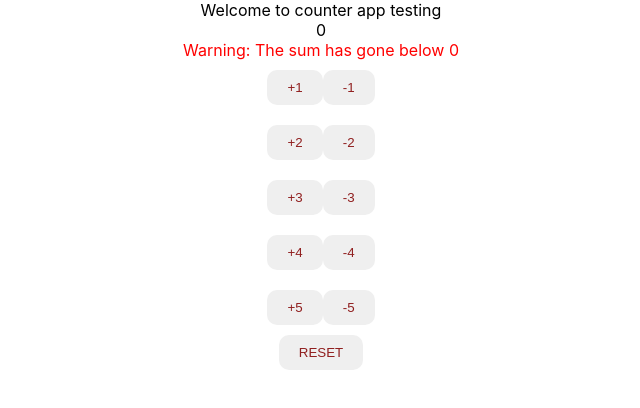
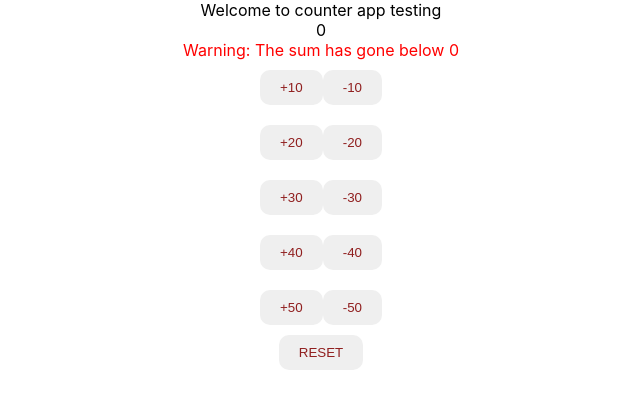
Before and after one commit to SumanthRam07/BasicCounter, a React (Create React App) app: page / in a window 1280 px wide. Shown: the top 408 px of the page, without its empty margins (319-959 px from the left). Built offline with nearby package versions, Linux system fonts and the light colour scheme.

Commit message:
upgraded to 10 digit counter

```diff
--- a/src/counter/Counter.jsx
+++ b/src/counter/Counter.jsx
@@ -42,11 +42,11 @@ export default function Counter()
       {sum <= 0 && <div style={{ color: 'red' }}>Warning: The sum has gone below 0</div>}
 
 
-    <BasicCounter  by = {1}  ParentIncrememt1= {ParentIncrememt2} ParentDecrememt= {ParentDecrememt} > </BasicCounter>
-    <BasicCounter  by = {2} ParentIncrememt1= {ParentIncrememt2} ParentDecrememt= {ParentDecrememt}> </BasicCounter>
-    <BasicCounter  by = {3}  ParentIncrememt1= {ParentIncrememt2} ParentDecrememt= {ParentDecrememt}> </BasicCounter>
-    <BasicCounter  by = {4}  ParentIncrememt1= {ParentIncrememt2} ParentDecrememt= {ParentDecrememt} ></BasicCounter>
-    <BasicCounter  by = {5} ParentIncrememt1= {ParentIncrememt2} ParentDecrememt= {ParentDecrememt}> </BasicCounter>
+    <BasicCounter  by = {10}  ParentIncrememt1= {ParentIncrememt2} ParentDecrememt= {ParentDecrememt} > </BasicCounter>
+    <BasicCounter  by = {20} ParentIncrememt1= {ParentIncrememt2} ParentDecrememt= {ParentDecrememt}> </BasicCounter>
+    <BasicCounter  by = {30}  ParentIncrememt1= {ParentIncrememt2} ParentDecrememt= {ParentDecrememt}> </BasicCounter>
+    <BasicCounter  by = {40}  ParentIncrememt1= {ParentIncrememt2} ParentDecrememt= {ParentDecrememt} ></BasicCounter>
+    <BasicCounter  by = {50} ParentIncrememt1= {ParentIncrememt2} ParentDecrememt= {ParentDecrememt}> </BasicCounter>
 
     <div>
 
```
Also changed, not shown: 1 other file (tests, documents, lock files or other folders).
